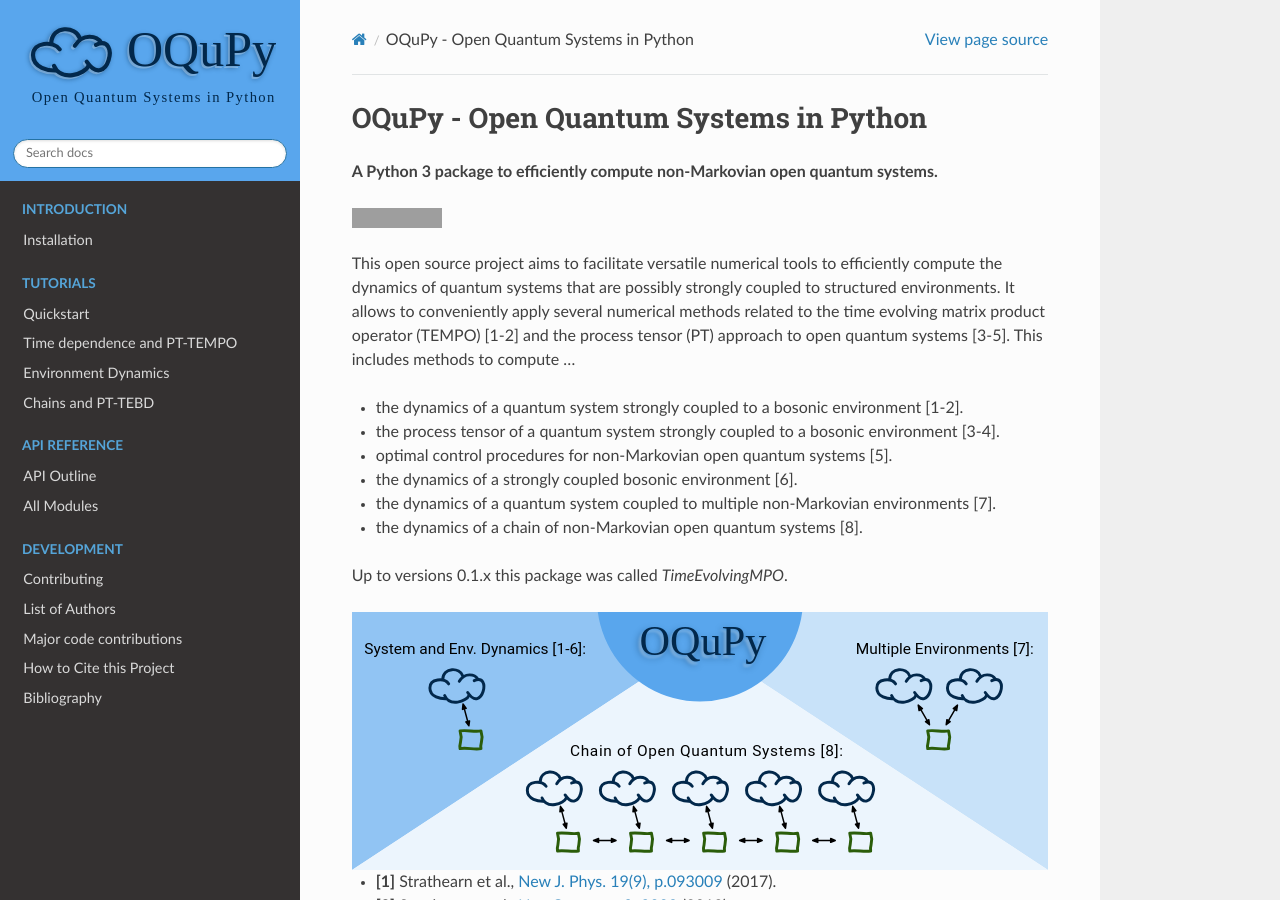
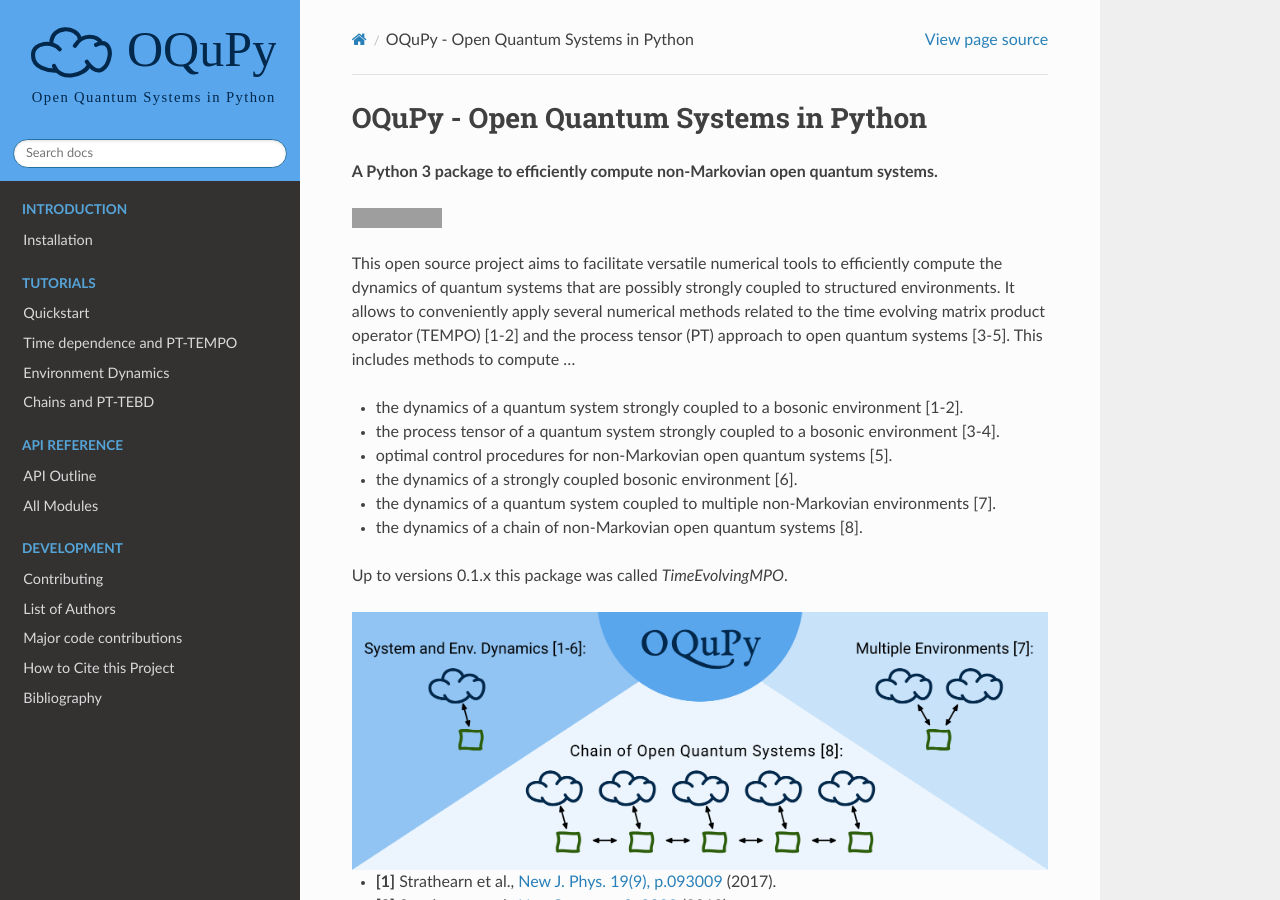
Before and after one commit to tempoCollaboration/OQuPy, a Sphinx documentation site: the page built from docs/index.rst, in a window 1280 px wide and 900 px high. Built offline with Sphinx 7.4.7 and the Read the Docs theme 2.0.0, drawn with Linux system fonts in a browser that asks for light colours; grey boxes are pictures that could not be loaded.

```diff
--- a/docs/conf.py
+++ b/docs/conf.py
@@ -74,7 +74,7 @@ html_favicon = 'graphics/icon.ico'
 html_logo = 'graphics/logo-transparent.svg'
 html_theme_options = {
     'logo_only': True,
-    'display_version': True,
+    'display_version': False,
     'color': True,
     'style_nav_header_background': '#59a6ed'
 }
--- a/docs/index.rst
+++ b/docs/index.rst
@@ -24,7 +24,7 @@ systems [3-5]. This includes methods to compute ...
 
 Up to versions 0.1.x this package was called *TimeEvolvingMPO*.
 
-.. figure:: graphics/overview.svg
+.. figure:: graphics/overview.png
     :align: center
     :alt: OQuPy - overview
 
```
Also changed, not shown: docs/graphics/logo-2to1.png, docs/graphics/logo-2to1.svg, docs/graphics/logo-transparent.png (added), docs/graphics/logo-transparent.svg, docs/graphics/logo-white.svg (deleted), docs/graphics/logo.png (added), docs/graphics/logo.svg, docs/graphics/overview.png (added), docs/graphics/overview.svg.
